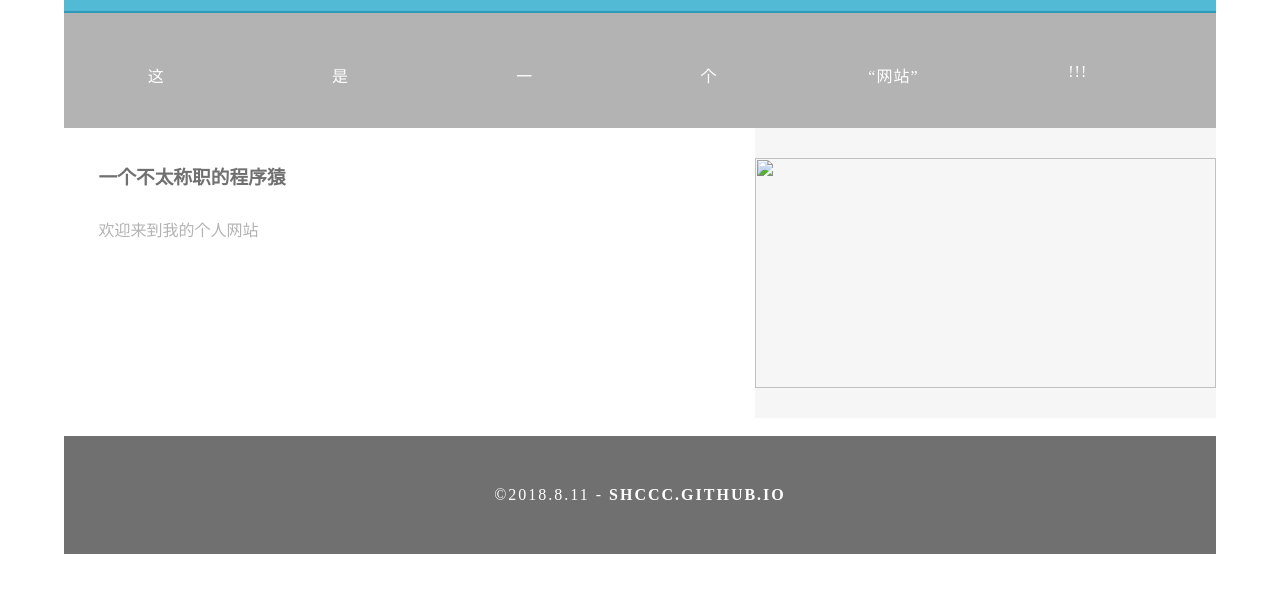
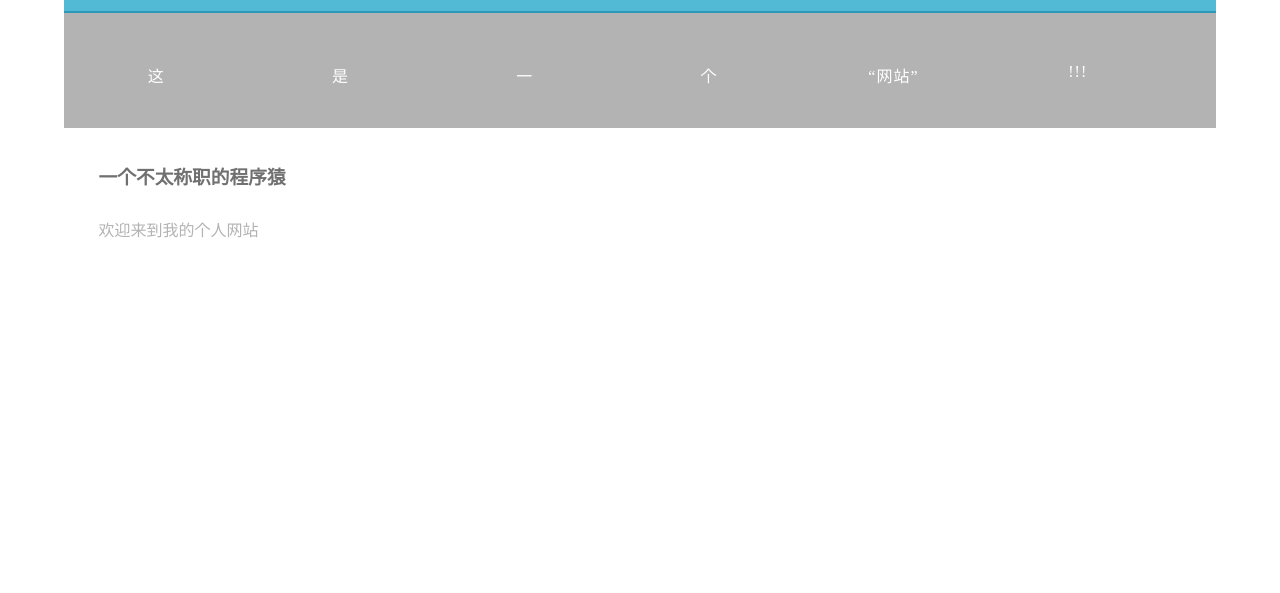
Before and after one commit to SHCcc/SHCcc.github.io, a plain HTML site: page index.html in a window 1280 px wide. Shown: the part 89-682 px from the top of the page. Drawn offline with Linux system fonts and the light colour scheme.

Commit message:
网页更改

```diff
--- a/index.html
+++ b/index.html
@@ -38,7 +38,7 @@
       <p>欢迎来到我的个人网站</p>
       <p></p>
     </article>
-    <aside class="right_article"><img src="images/placeholder.jpg" alt="" width="400" height="200" class="placeholder"/> </aside>
+<!--    <aside class="right_article"><img src="images/placeholder.jpg" alt="" width="400" height="200" class="placeholder"/> </aside>-->
   </section>
   <div class="row">
 <!--
@@ -82,9 +82,11 @@
     <p class="social_icon"><img src="images/bkg_06.jpg" width="100" alt="" class="thumbnail"/></p>
   </div>
 -->
+<!--
   <footer class="secondary_header footer">
     <div class="copyright">&copy;2018.8.11 - <strong>SHCcc.github.io</strong></div>
   </footer>
+-->
 </div>
 </body>
 </html>
```
Also changed, not shown: images/placeholder.jpg (renamed from images/placeholder.png).
